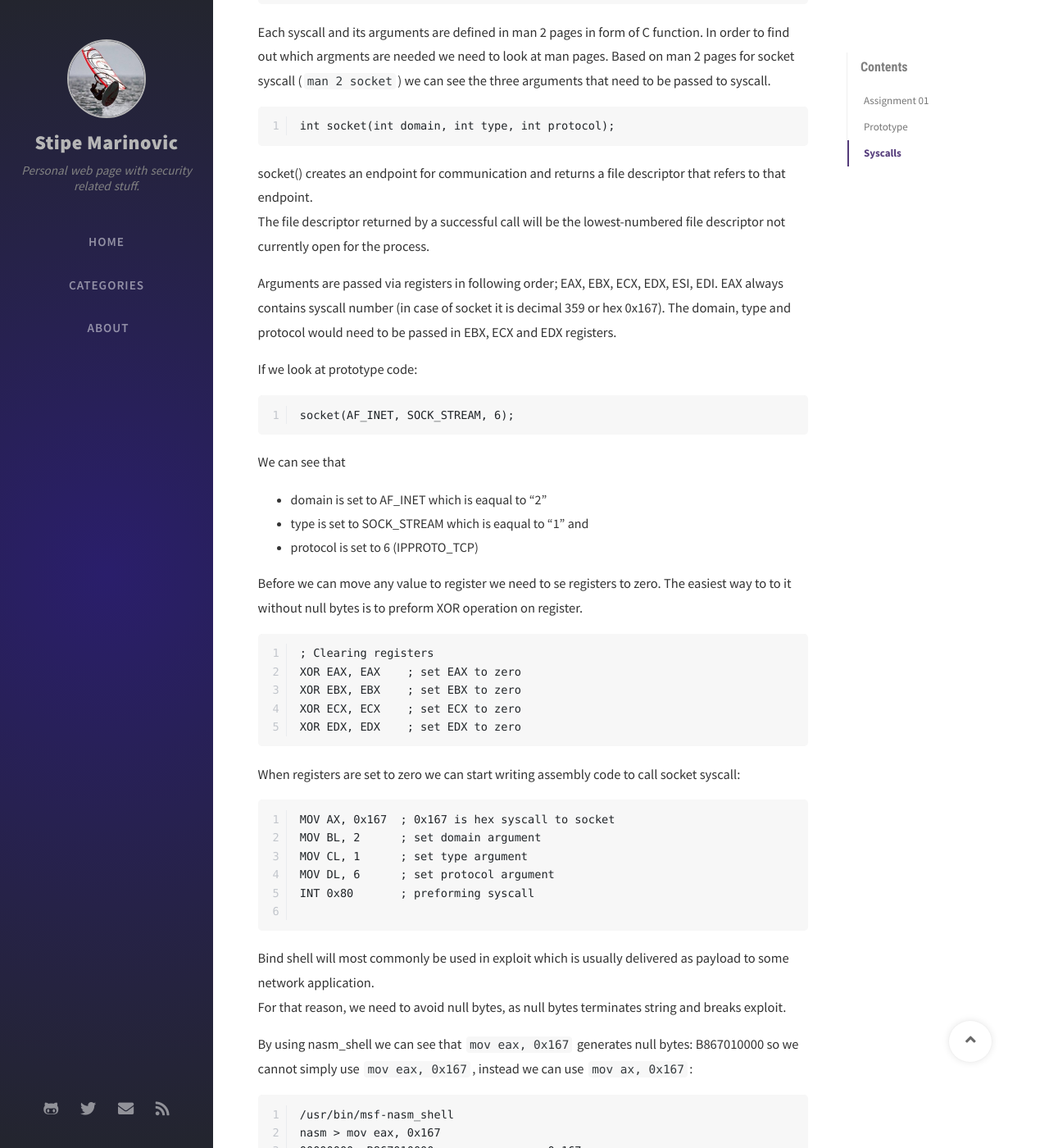
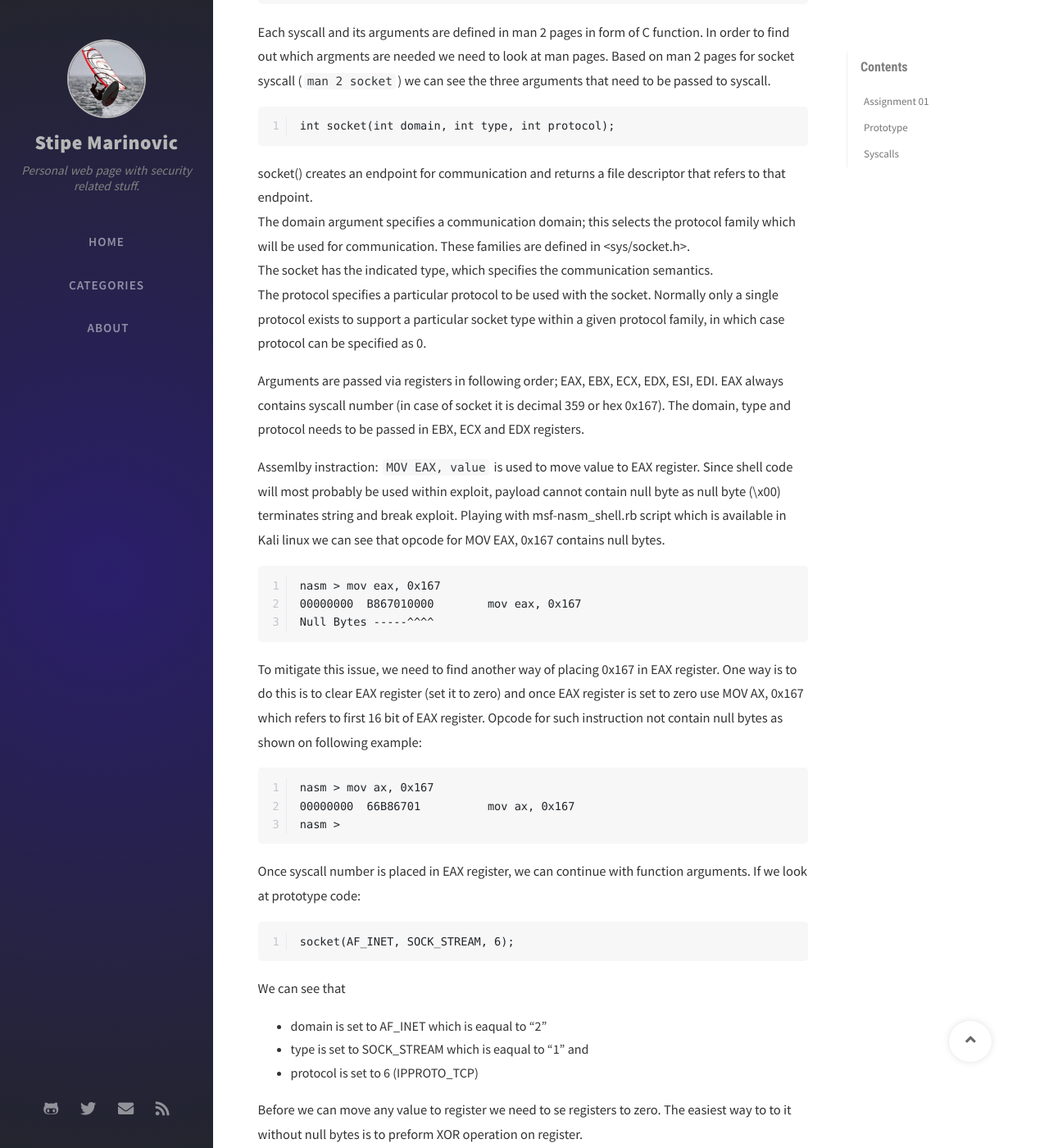
Before and after one commit to smarinovic/smarinovic.github.io, a Jekyll site: the page built from _posts/2020-05-17-SLAE-exam-assessment-01.md, in a window 1280 px wide and 1400 px high, scrolled down 2398 px. Shown: the whole window at 82% size. Built offline with Jekyll 4.4.1, drawn with Linux system fonts in a browser that asks for light colours; nearby versions of some CDN libraries; comment, search, counter and statistics services are not loaded; some of the changed text lies outside the part shown.

Commit message:
Minor update in text

````diff
--- a/_posts/2020-05-17-SLAE-exam-assessment-01.md
+++ b/_posts/2020-05-17-SLAE-exam-assessment-01.md
@@ -100,12 +100,27 @@ Based on man 2 pages for socket syscall (`man 2 socket`) we can see the three ar
 int socket(int domain, int type, int protocol);
 ```
 socket()  creates an endpoint for communication and returns a file descriptor that refers to that endpoint.
-The file descriptor returned by a successful call will be the lowest-numbered file descriptor not currently open for the process.
+The domain argument specifies a communication domain; this selects the protocol family which will be used for communication.  These families are defined in <sys/socket.h>.
+The socket has the indicated type, which specifies the communication semantics.
+The protocol specifies a particular protocol to be used with the socket.  Normally only a single protocol exists to support a particular socket type within a given protocol family, in which case protocol can be specified as 0.
 
 Arguments are passed via registers in following order; EAX, EBX, ECX, EDX, ESI, EDI. EAX always contains syscall number (in case of socket it is decimal 359 or hex 0x167).
-The domain, type and protocol would need to be passed in EBX, ECX and EDX registers.
+The domain, type and protocol needs to be passed in EBX, ECX and EDX registers.
 
-If we look at prototype code:
+Assemlby instraction: `MOV EAX, value` is used to move value to EAX register. Since shell code will most probably be used within exploit, payload cannot contain null byte as null byte (\x00) terminates string and break exploit. Playing with msf-nasm_shell.rb script which is available in Kali linux we can see that opcode for MOV EAX, 0x167 contains null bytes.
+```
+nasm > mov eax, 0x167
+00000000  B867010000        mov eax, 0x167
+Null Bytes -----^^^^
+```
+To mitigate this issue, we need to find another way of placing 0x167 in EAX register. One way is to do this is to clear EAX register (set it to zero) and once EAX register is set to zero use MOV AX, 0x167 which refers to first 16 bit of EAX register. Opcode for such instruction not contain null bytes as shown on following example:
+```
+nasm > mov ax, 0x167
+00000000  66B86701          mov ax, 0x167
+nasm >
+```
+
+Once syscall number is placed in EAX register, we can continue with function arguments. If we look at prototype code:
 ```
 socket(AF_INET, SOCK_STREAM, 6);
 ```
@@ -139,15 +154,6 @@ INT 0x80       ; preforming syscall
 Bind shell will most commonly be used in exploit which is usually delivered as payload to some network application.
 For that reason, we need to avoid null bytes, as null bytes terminates string and breaks exploit.
 
-By using nasm_shell we can see that `mov eax, 0x167` generates null bytes: B867010000 so we cannot simply use `mov eax, 0x167`, instead we can use `mov ax, 0x167`:
-```
-/usr/bin/msf-nasm_shell
-nasm > mov eax, 0x167
-00000000  B867010000        mov eax, 0x167
-nasm > mov ax, 0x167
-00000000  66B86701          mov ax, 0x167
-nasm >
-```
 
 
 ```mov ah, 0x167 ; 359 (0x167) is the syscall for socket ```
````
